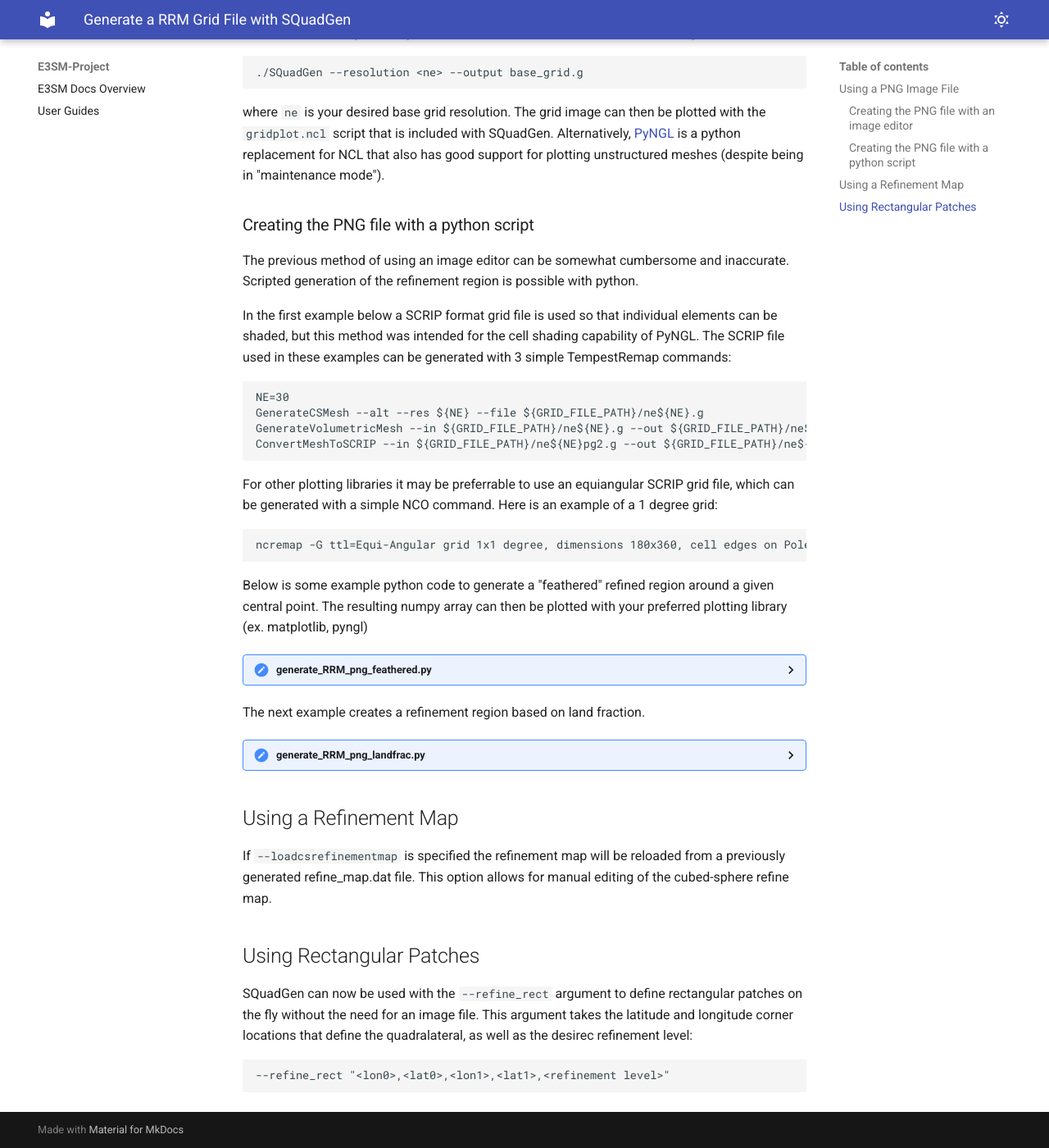
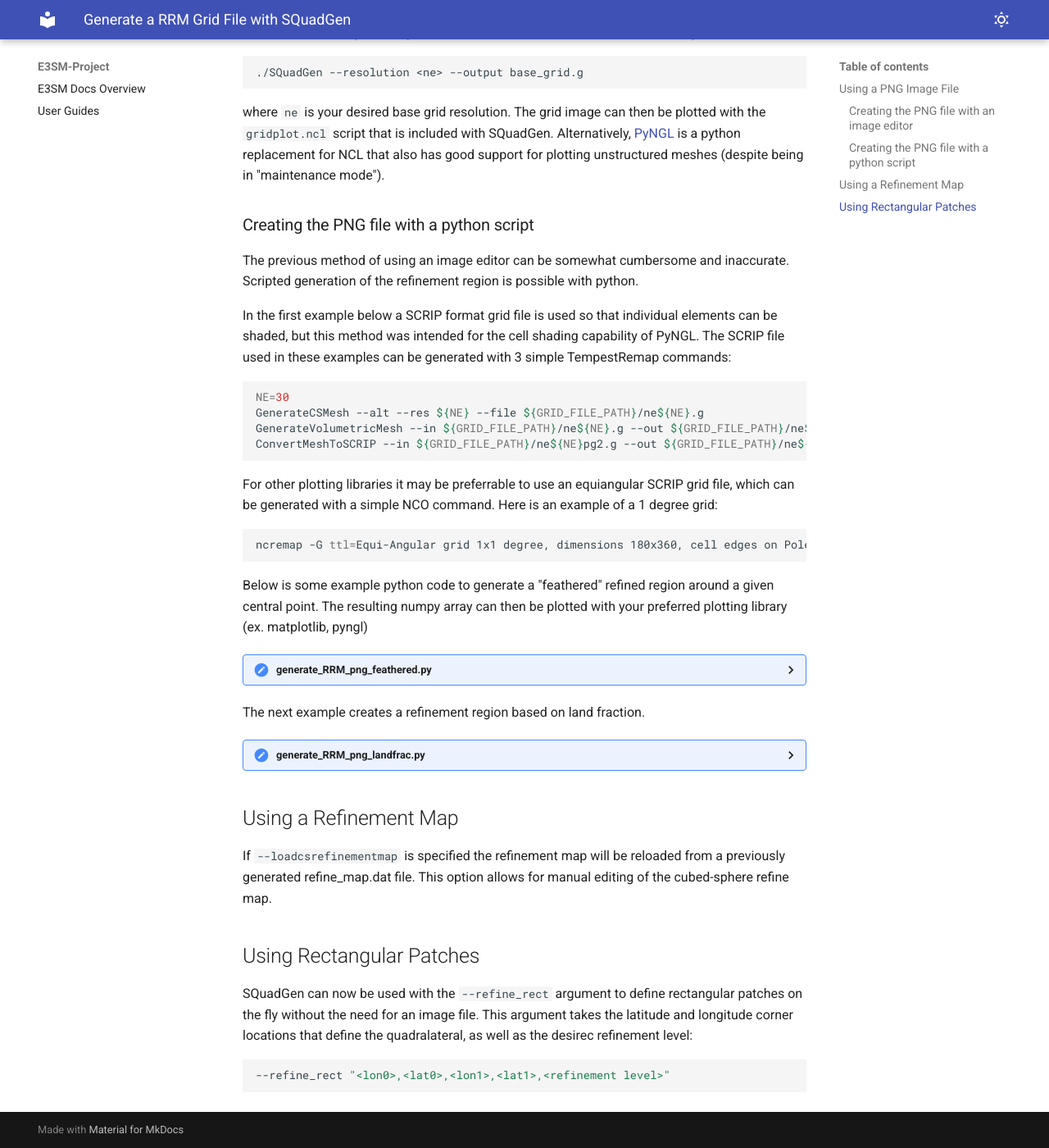
Before and after one commit to E3SM-Project/E3SM-Project.github.io, an MkDocs documentation site: the page built from docs/user-guides/adding-grid-support-step-by-step-guide/generate-RRM-grid-file.md, in a window 1280 px wide and 1400 px high, scrolled down 1347 px. Shown: the whole window at 82% size. Built offline with MkDocs 1.6.1 and Material for MkDocs 9.7.7, drawn with Linux system fonts in a browser that asks for light colours; some of the changed text lies outside the part shown.

````diff
--- a/docs/user-guides/adding-grid-support-step-by-step-guide/generate-RRM-grid-file.md
+++ b/docs/user-guides/adding-grid-support-step-by-step-guide/generate-RRM-grid-file.md
@@ -13,8 +13,8 @@ The input PNG is a grayscale representation of a regular latitude-longitude grid
 
 Once the PNG file is created it can be used to generate the new exodus file. The example below creates a 3x refinement based on the ne30 grid that, which it typically used for production runs.
 
-```
-SQuadGen --refine_file ${GRIDNAME}.png --resolution 30 --refine_level 3 --refine_type LOWCONN --smooth_type SPRING --smooth_dist 3 --smooth_iter 20 --output ${DATA_PATH}/${GRIDNAME}.g
+```bash
+./SQuadGen --refine_file ${GRIDNAME}.png --resolution 30 --refine_level 3 --refine_type LOWCONN --smooth_type SPRING --smooth_dist 3 --smooth_iter 20 --output ${DATA_PATH}/${GRIDNAME}.g
 ```
 
 ### Creating the PNG file with an image editor
@@ -27,7 +27,7 @@ The refined region is then drawn on top of this image in a separate layer.  You
 
 If a different "base grid" image is desired with more or less detail, this can be generated with
 
-```
+```bash
 ./SQuadGen --resolution <ne> --output base_grid.g
 ```
 
@@ -39,7 +39,7 @@ The previous method of using an image editor can be somewhat cumbersome and inac
 
 In the first example below a SCRIP format grid file is used so that individual elements can be shaded, but this method was intended for the cell shading capability of PyNGL. The SCRIP file used in these examples can be generated with 3 simple TempestRemap commands:
 
-```
+```bash
 NE=30
 GenerateCSMesh --alt --res ${NE} --file ${GRID_FILE_PATH}/ne${NE}.g
 GenerateVolumetricMesh --in ${GRID_FILE_PATH}/ne${NE}.g --out ${GRID_FILE_PATH}/ne${NE}pg2.g --np 2 --uniform
@@ -48,7 +48,7 @@ ConvertMeshToSCRIP --in ${GRID_FILE_PATH}/ne${NE}pg2.g --out ${GRID_FILE_PATH}/n
 
 For other plotting libraries it may be preferrable to use an equiangular SCRIP grid file, which can be generated with a simple NCO command. Here is an example of a 1 degree grid:
 
-```
+```bash
 ncremap -G ttl=Equi-Angular grid 1x1 degree, dimensions 180x360, cell edges on Poles/Equator and Prime Meridian/Date Line#latlon=180,360#lat_typ=uni#lon_typ=grn_wst -g /Users/zender/data/grids/cmip6_180x360_scrip.nc
 ```
 
@@ -245,6 +243,6 @@ If `--loadcsrefinementmap` is specified the refinement map will be reloaded from
 
 SQuadGen can now be used with the `--refine_rect` argument to define rectangular patches on the fly without the need for an image file. This argument takes the latitude and longitude corner locations that define the quadralateral, as well as the desirec refinement level:
 
-```
+```bash
 --refine_rect "<lon0>,<lat0>,<lon1>,<lat1>,<refinement level>"
 ```
````
Also changed, not shown: other parts of docs/user-guides/adding-grid-support-step-by-step-guide/generate-RRM-grid-file.md (+0 -2 lines), docs/user-guides/adding-grid-support-step-by-step-guide/generate-new-grid-file.md (+4 -5 lines).
